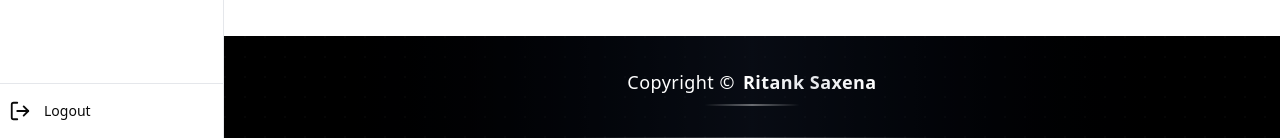
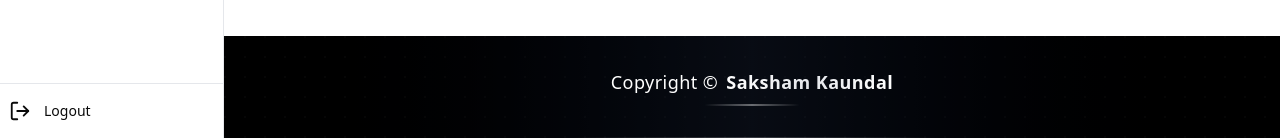
Before and after one commit to SakshamKaundal/FlyEasy, a Next.js app: page /payments in a window 1280 px wide. Shown: the part 662-800 px from the top of the page. Built offline with nearby package versions, Linux system fonts and the light colour scheme.

Commit message:
Adding my Name

```diff
--- a/src/app/components/common_components/footer.tsx
+++ b/src/app/components/common_components/footer.tsx
@@ -14,7 +14,7 @@ const Footer = () => {
           <p className="text-sm md:text-base lg:text-lg font-medium tracking-wide">
             Copyright ©
             <span className="ml-2 font-bold bg-gradient-to-r from-white via-gray-200 to-white bg-clip-text text-transparent">
-              Ritank Saxena
+              Saksham Kaundal
             </span>
           </p>
 
```
